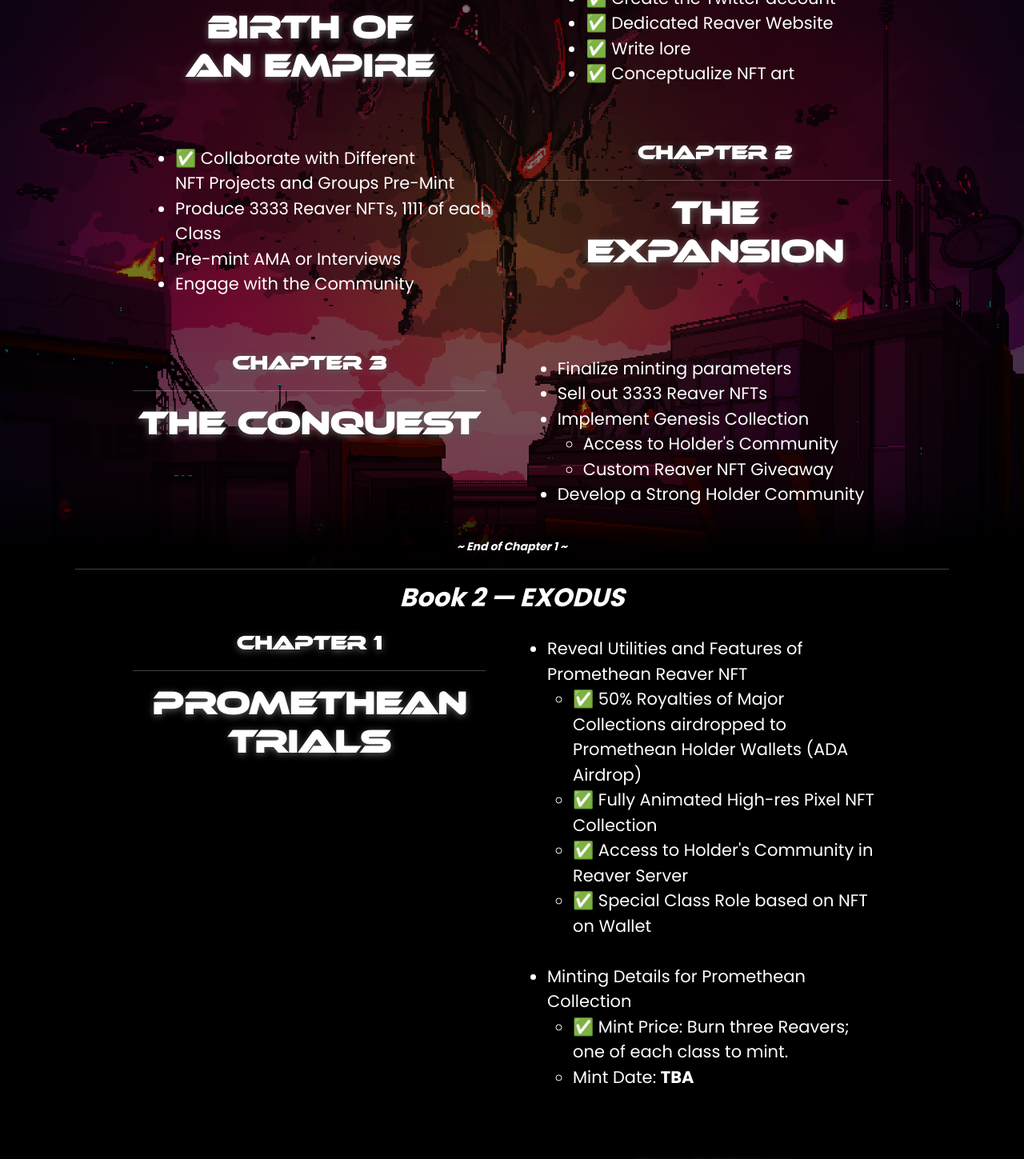
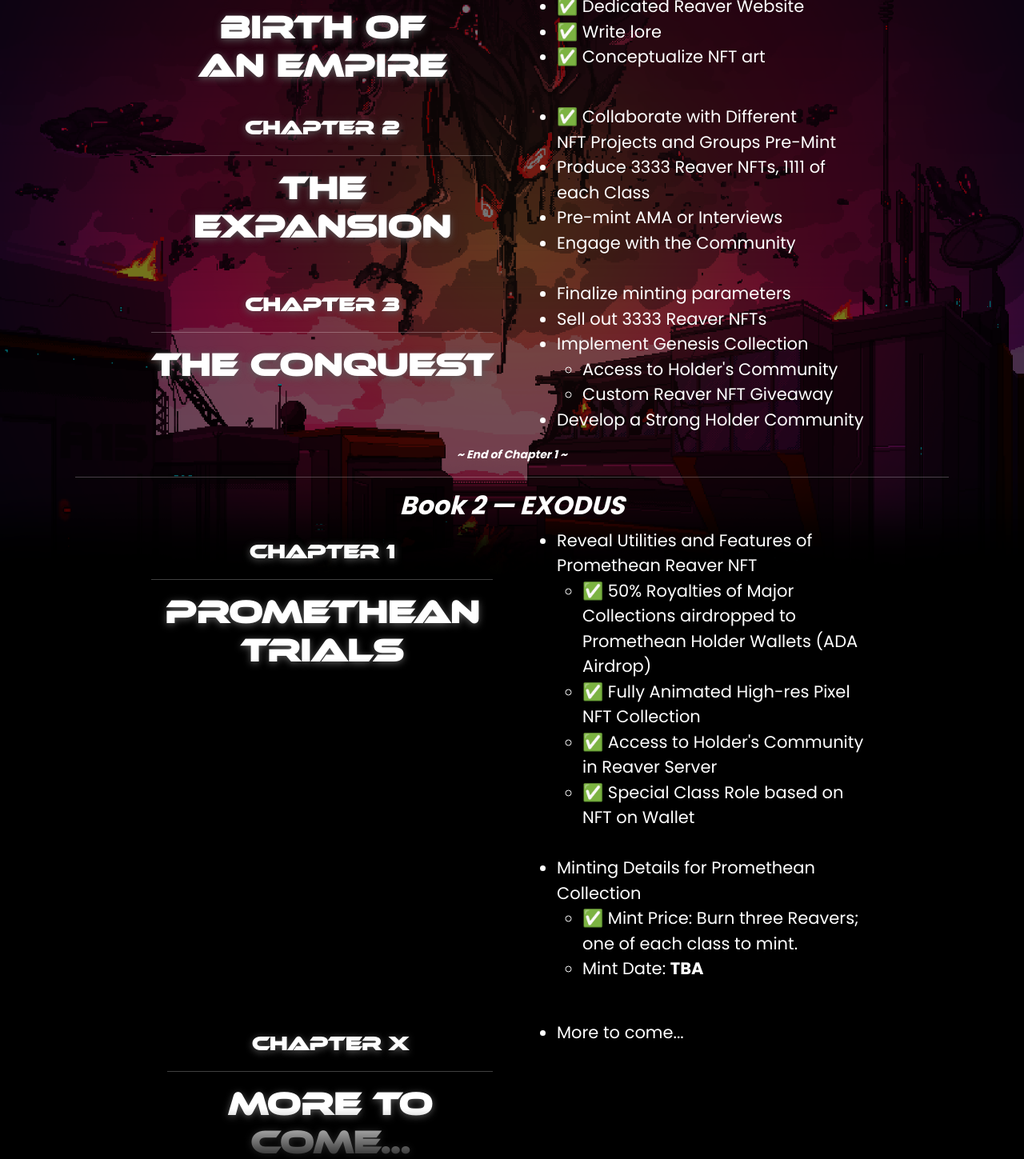
Before and after one commit to Darvvvin/reaver, a React (Create React App) app: page / in a window 1280 px wide. Shown: the part 4280-5729 px from the top of the page at 80% size. Built offline with nearby package versions, Linux system fonts and the light colour scheme; a web font is replaced by a local one.

Commit message:
vercel test

```diff
--- a/src/components/Roadmap/Roadmap.css
+++ b/src/components/Roadmap/Roadmap.css
@@ -22,10 +22,7 @@
 }
 
 .Roadmap-container-item {
-    justify-content: center;
     text-align: left;
-    display: flex;
-    margin: 1em;
 }
 
 .Roadmap-fade {
--- a/src/components/Roadmap/Roadmap.jsx
+++ b/src/components/Roadmap/Roadmap.jsx
@@ -8,7 +8,7 @@ export default function Roadmap() {
                 <h1>ROADMAP</h1>
                 <h2> <b><i>Book 1 — GENESIS</i></b> </h2>
                 <div class="container">
-                    <div class="row Roadmap-container justify-content-center">
+                    <div class="row Roadmap-container justify-content-center gx-5">
                         <div class="col-lg-5">
                             <h1><b style={{ fontSize: '0.6em' }}>Chapter 1</b> <hr />Birth of <br /> an Empire</h1>
                         </div>
@@ -25,7 +25,10 @@ export default function Roadmap() {
 
                     <div class="w-100 my-3"></div>
 
-                    <div class="row Roadmap-container justify-content-center">
+                    <div class="row Roadmap-container justify-content-center gx-5">
+                        <div class="col-lg-5">
+                            <h1><b style={{ fontSize: '0.6em' }}>Chapter 2</b> <hr /> The Expansion</h1>
+                        </div>
                         <div class="col-lg-5 Roadmap-container-item">
                             <ul>
                                 <li>✅ Collaborate with Different <br /> NFT Projects and Groups Pre-Mint</li>
@@ -34,14 +37,11 @@ export default function Roadmap() {
                                 <li>Engage with the Community</li>
                             </ul>
                         </div>
-                        <div class="col-lg-5">
-                            <h1><b style={{ fontSize: '0.6em' }}>Chapter 2</b> <hr /> The Expansion</h1>
-                        </div>
                     </div>
 
                     <div class="w-100 my-3"></div>
 
-                    <div class="row Roadmap-container justify-content-center">
+                    <div class="row Roadmap-container justify-content-center gx-5">
                         <div class="col-lg-5 ">
                             <h1><b style={{ fontSize: '0.6em' }}>Chapter 3</b> <hr />The Conquest</h1>
                         </div>
@@ -69,7 +69,7 @@ export default function Roadmap() {
 
                     <h2> <b><i>Book 2 — EXODUS</i></b> </h2>
 
-                    <div class="row Roadmap-container justify-content-center">
+                    <div class="row Roadmap-container justify-content-center gx-5">
                         <div class="col-lg-5">
                             <h1><b style={{ fontSize: '0.6em' }}>Chapter 1</b> <hr />Promethean Trials</h1>
                         </div>
@@ -93,14 +93,14 @@ export default function Roadmap() {
 
                         <div class="w-100 my-3"></div>
 
-                        <div className='Roadmap-fade row justify-content-center'>
+                        <div className='Roadmap-fade row justify-content-center gx-5'>
+                            <div class="col-lg-5 ">
+                                <h1><b style={{ fontSize: '0.6em' }}>Chapter X</b> <hr />More to Come...</h1>
+                            </div>
                             <div class="col-lg-5 Roadmap-container-item">
                                 <ul>
                                     <li>More to come...</li>
                                 </ul>
-                            </div>
-                            <div class="col-lg-5">
-                                <h1><b style={{ fontSize: '0.6em' }}>Chapter X</b> <hr />More to Come...</h1>
                             </div>
                         </div>
 
```
